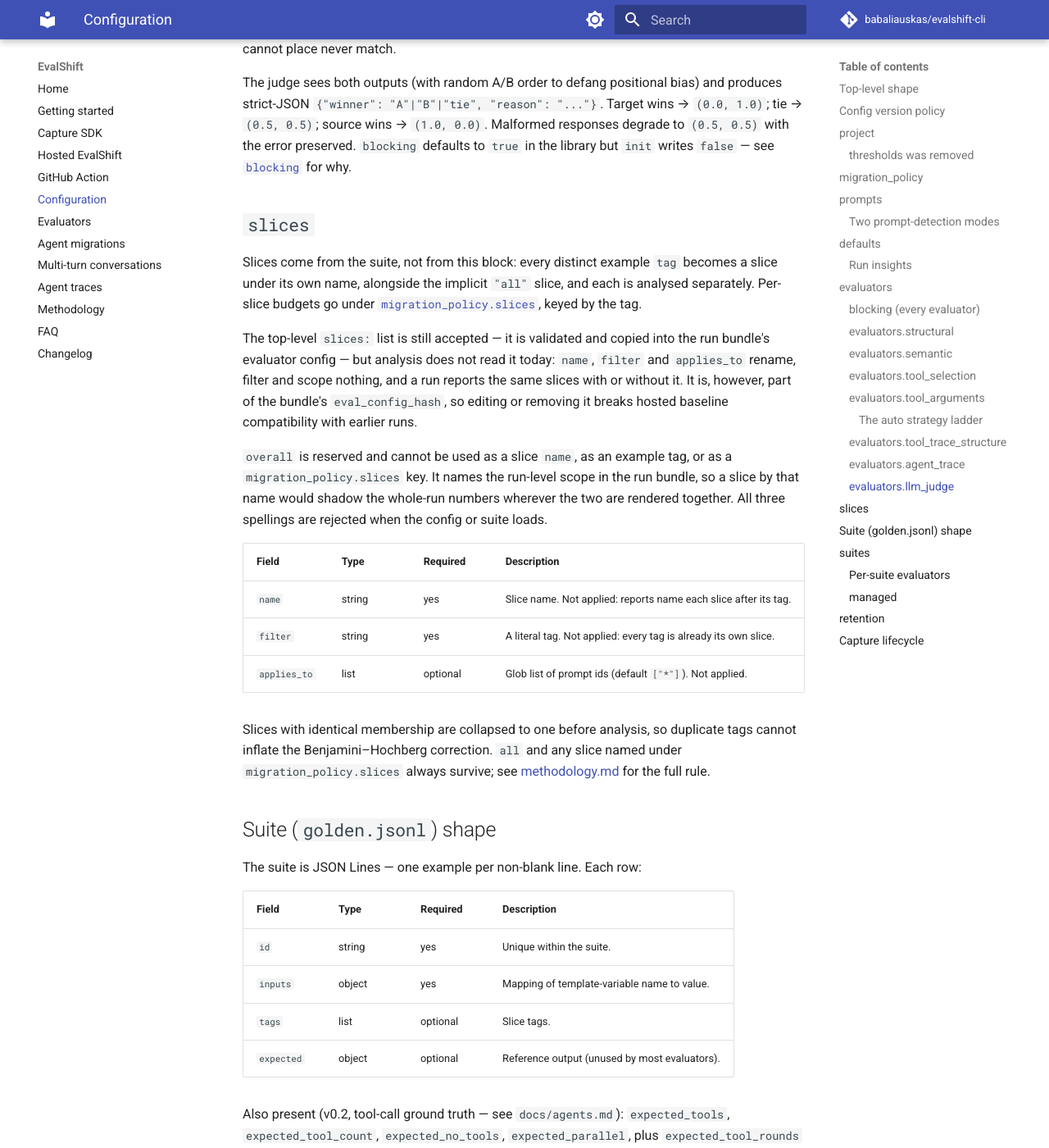
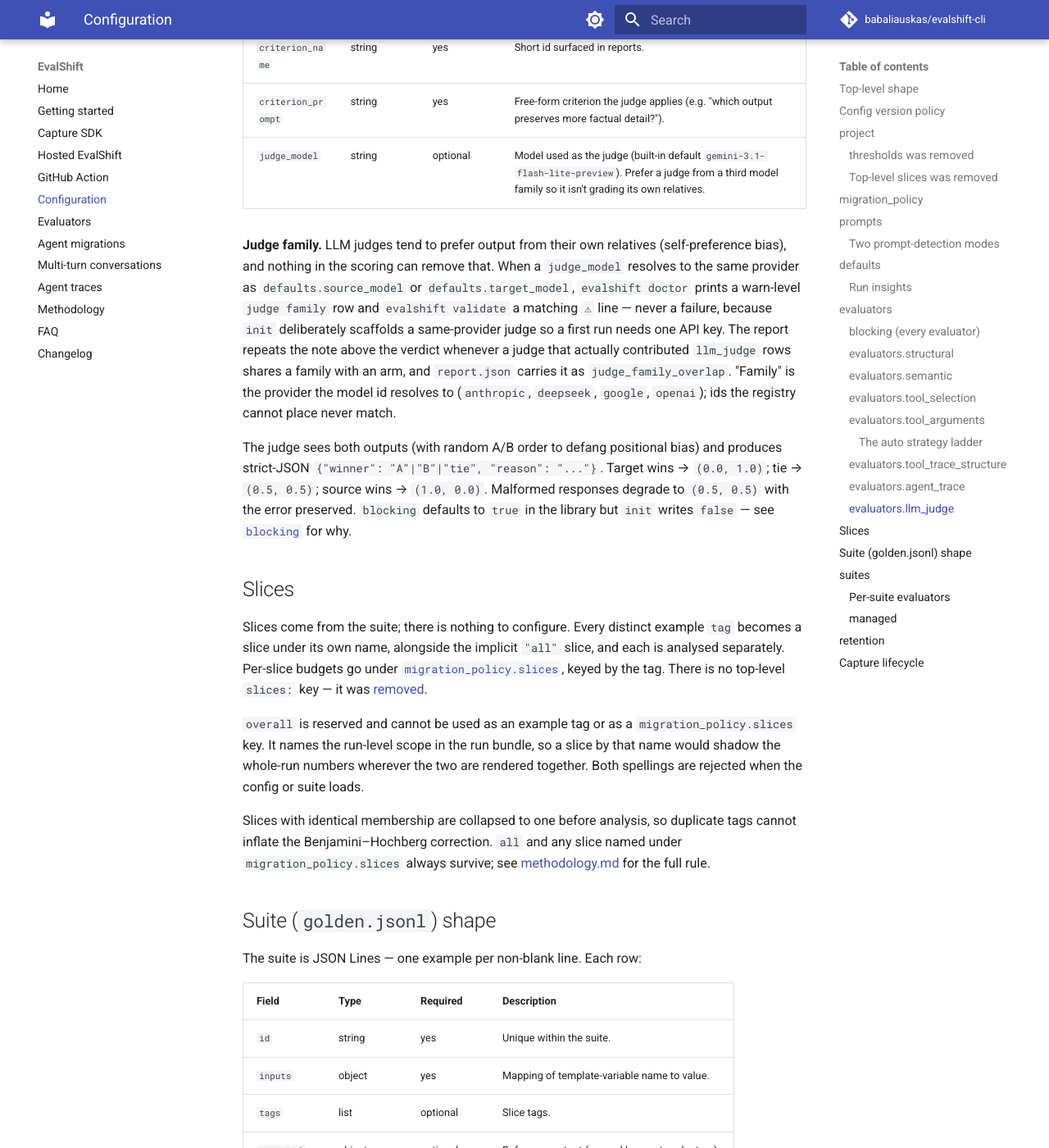
Before and after one commit to babaliauskas/evalshift-cli, an MkDocs documentation site: the page built from docs/configuration.md, in a window 1280 px wide and 1400 px high, scrolled down 15674 px. Shown: the whole window at 82% size. Built offline with MkDocs 1.6.1 and Material for MkDocs 9.7.7, drawn with Linux system fonts in a browser that asks for light colours; comment, search, counter and statistics services are not loaded; some of the changed text lies outside the part shown.

Commit message:
docs: the top-level slices key is removed, not "not applied"
#23 documented the block as validated but not applied; it is now gone,
and every copy of that description would hand a reader a config that
fails to load. DOCS.md, llms-full.txt and docs/configuration.md drop it
from the schema and gain a removal note beside the thresholds one,
quoting the load error, saying slices come from example tags and that
per-slice budgets live under `migration_policy.slices`. The `overall`
reservation now names the two surfaces that remain. docs/hosted.md and
llms-full.txt describe `evaluator_config.slices` as the legacy empty
list it now is.

The hash consequence is stated where the key is: a config that never
set `slices:` (or set `[]`) keeps its `eval_config_hash`; deleting a
non-empty block moves it, so the next pushed runs need a fresh baseline.

DOCS.md and llms-full.txt also still said `version:` bumps when a field
is removed, which docs/configuration.md stopped saying when thresholds
left; this is the second removal that keeps `version: 1`, so both now
match the config version policy.

CHANGELOG gains the `### Removed` entry, and the earlier docs-audit
bullet points at it. test_docs_currency now fails on any doc or example
that shows a top-level `slices:` or `thresholds:` key.

Co-Authored-By: Claude Opus 5.5 (1M context) <noreply@anthropic.com>

````diff
--- a/docs/configuration.md
+++ b/docs/configuration.md
@@ -18,7 +18,6 @@ migration_policy: {...}   # optional local migration verdict policy
 prompts: [...]            # required, at least one
 defaults: {...}           # optional
 evaluators: {...}         # optional (but at least one is needed for `evaluate`)
-slices: [...]             # optional; validated but not applied (see below)
 suites: {...}             # optional named suites for `run --suite-name`, each with
                           # its own optional `evaluators:` block
 retention: {...}          # optional run-history pruning policy
@@ -37,9 +36,10 @@ do *not* bump it; they ride on the CLI version instead.
 Nor does removing a field, as long as a config that still sets it **fails to
 load and says why**. The literal exists to catch silent misreadings, and an
 error naming the removed key is the opposite of silent — it cannot be mistaken
-for a config that still works. `thresholds` left in 1.1.0 that way, and
-`version` stayed `1`; bumping it would have forced an edit on every config,
-including the majority that never set the key.
+for a config that still works. `thresholds` left in 1.1.0 that way, and the
+top-level `slices` list after it; `version` stayed `1` both times. Bumping it
+would have forced an edit on every config, including the majority that never
+set the key.
 
 Because unknown keys are rejected, that puts one rule on you: the CLI that
 *reads* a config must be at least as new as the CLI that *wrote* it. In
@@ -89,6 +89,29 @@ A config that still sets the key now **fails to load**:
 
 The fix is to delete the block. If you were using it to express a gate, encode
 that as a `migration_policy` budget instead.
+
+### Top-level `slices` was removed
+
+`evalshift.yaml` also used to accept a top-level `slices:` list (`name`,
+`filter`, `applies_to`). It was validated and recorded in the run bundle, but
+analysis never read it: slices come from example `tags` (see
+[Slices](#slices)), so none of its fields renamed, filtered or scoped anything.
+
+A config that still sets the key now **fails to load**:
+
+```text
+`slices` was removed: it never had any effect. Slices come from example `tags` automatically (one per distinct tag, plus `all`). Delete it from evalshift.yaml; per-slice budgets go under migration_policy.slices, keyed by tag.
+```
+
+The fix is to delete the block; a run reports the same slices without it. For
+per-slice budgets, use [`migration_policy.slices`](#migration_policy), keyed
+by tag.
+
+Hosted baselines are unaffected for any config that never set the key (or set
+`slices: []`): the bundle's evaluator config still carries an empty `slices`
+list, so `eval_config_hash` does not move. Deleting a *non-empty* block does
+change that hash: runs pushed afterwards are not comparable to baselines pushed
+before, until the base branch pushes a run with the edited config.
 
 ## `migration_policy`
 
@@ -616,31 +639,19 @@ bias) and produces strict-JSON `{"winner": "A"|"B"|"tie", "reason":
 error preserved. `blocking` defaults to `true` in the library but `init`
 writes `false` — see [`blocking`](#blocking-every-evaluator) for why.
 
-## `slices`
+## Slices
 
-Slices come from the suite, not from this block: every distinct example
-`tag` becomes a slice under its own name, alongside the implicit `"all"`
-slice, and each is analysed separately. Per-slice budgets go under
-[`migration_policy.slices`](#migration_policy), keyed by the tag.
+Slices come from the suite; there is nothing to configure. Every distinct
+example `tag` becomes a slice under its own name, alongside the implicit
+`"all"` slice, and each is analysed separately. Per-slice budgets go under
+[`migration_policy.slices`](#migration_policy), keyed by the tag. There is no
+top-level `slices:` key — it was
+[removed](#top-level-slices-was-removed).
 
-The top-level `slices:` list is still accepted — it is validated and copied
-into the run bundle's evaluator config — but analysis does not read it today:
-`name`, `filter` and `applies_to` rename, filter and scope nothing, and a run
-reports the same slices with or without it. It is, however, part of the
-bundle's `eval_config_hash`, so editing or removing it breaks hosted baseline
-compatibility with earlier runs.
-
-`overall` is reserved and cannot be used as a slice `name`, as an example tag,
-or as a `migration_policy.slices` key. It names the run-level scope in the run
-bundle, so a slice by that name would shadow the whole-run numbers wherever the
-two are rendered together. All three spellings are rejected when the config or
-suite loads.
-
-| Field         | Type   | Required | Description |
-| ------------- | ------ | -------- | ----------- |
-| `name`        | string | yes      | Slice name. Not applied: reports name each slice after its tag. |
-| `filter`      | string | yes      | A literal tag. Not applied: every tag is already its own slice. |
-| `applies_to`  | list   | optional | Glob list of prompt ids (default `["*"]`). Not applied. |
+`overall` is reserved and cannot be used as an example tag or as a
+`migration_policy.slices` key. It names the run-level scope in the run bundle,
+so a slice by that name would shadow the whole-run numbers wherever the two are
+rendered together. Both spellings are rejected when the config or suite loads.
 
 Slices with identical membership are collapsed to one before analysis, so
 duplicate tags cannot inflate the Benjamini–Hochberg correction. `all` and any
````
Also changed, not shown: CHANGELOG.md (+35 -3 lines), DOCS.md (+16 -9 lines), docs/hosted.md (+1 -1 lines), llms-full.txt (+23 -20 lines), 1 other file.
